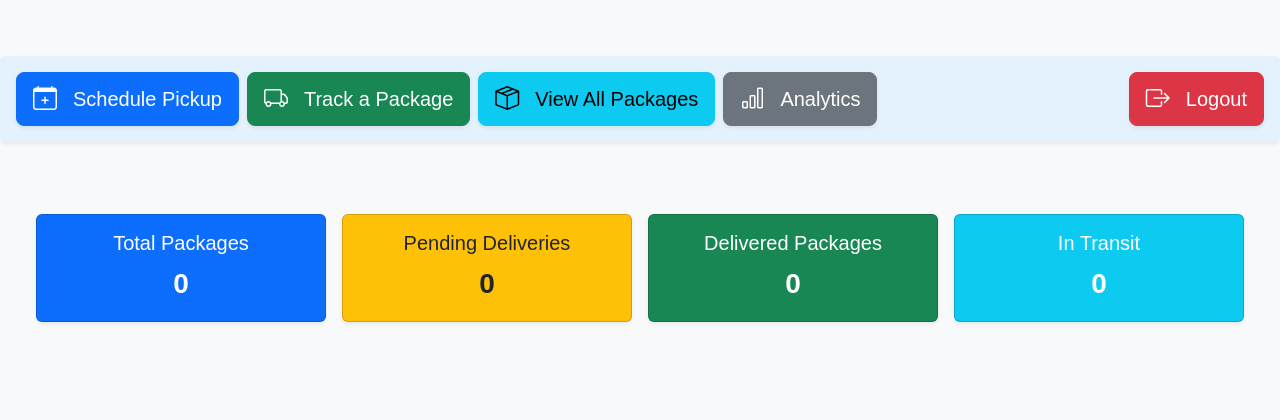
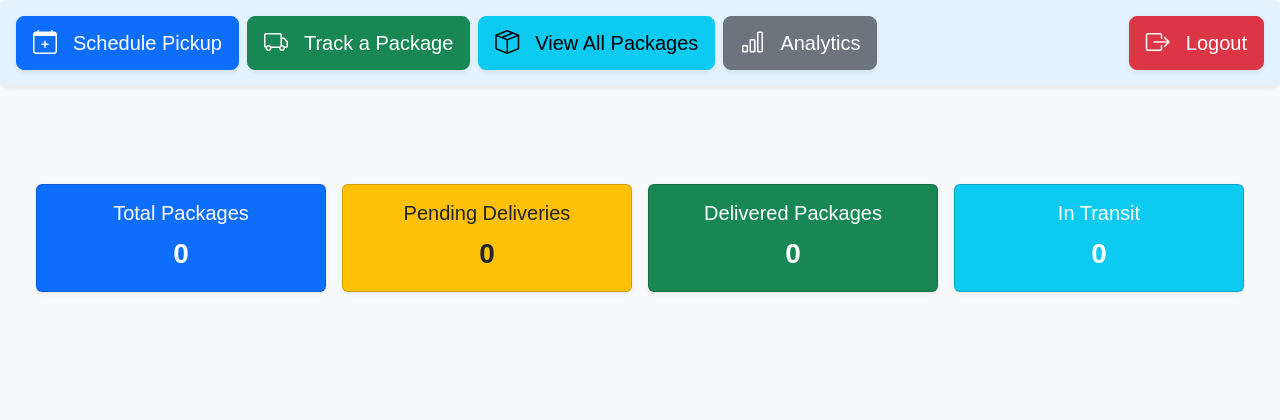
Before and after one commit to KSC2026411/ksc-flask, a Flask app: page /analytics in a window 1280 px wide. Shown: the top 420 px of the page. After the commit the page ends 293 px from the top, so only its background shows below. Run offline with Flask 3, Linux system fonts and the light colour scheme; the visitor is signed in with stand-in values (Sample User, id 1); data that the repository does not hold is empty; some libraries are stand-ins or nearby versions.

Commit message:
Fix top nav: dark blue, fixed-top, add analytics button, clean dashboard layout

```diff
--- a/app/templates/customer/base_customer.html
+++ b/app/templates/customer/base_customer.html
@@ -15,9 +15,9 @@
 <body class="{% block body_class %}{% endblock %}">
 
 <!-- =========================
-     TOP NAVIGATION BAR (FULL WIDTH, DARK BLUE)
+     FIXED TOP NAVIGATION BAR (DARK BLUE)
 ========================= -->
-<div class="d-flex flex-wrap align-items-center justify-content-between mb-4 p-3 rounded shadow-sm top-action-bar bg-dark-blue">
+<div class="d-flex flex-wrap align-items-center justify-content-between p-3 rounded shadow-sm top-action-bar bg-dark-blue fixed-top">
     <div class="d-flex flex-wrap gap-2">
         <a href="{{ url_for('main.schedule') }}" class="btn btn-primary btn-lg shadow-sm d-flex align-items-center gap-2">
             <i class="bi bi-calendar-plus fs-4"></i>
@@ -41,6 +41,9 @@
         Logout
     </a>
 </div>
+
+<!-- Spacer to prevent overlap with fixed top bar -->
+<div style="height: 80px;"></div>
 
 <!-- =========================
      MOBILE NAVBAR (optional, small screens)
```
